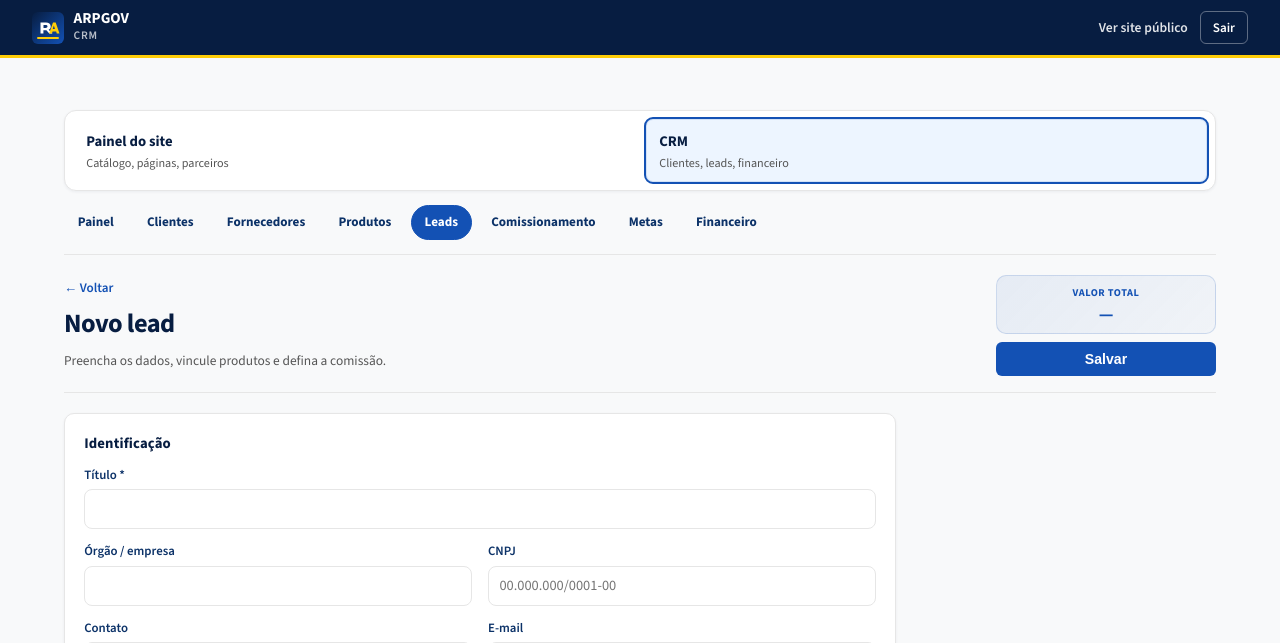
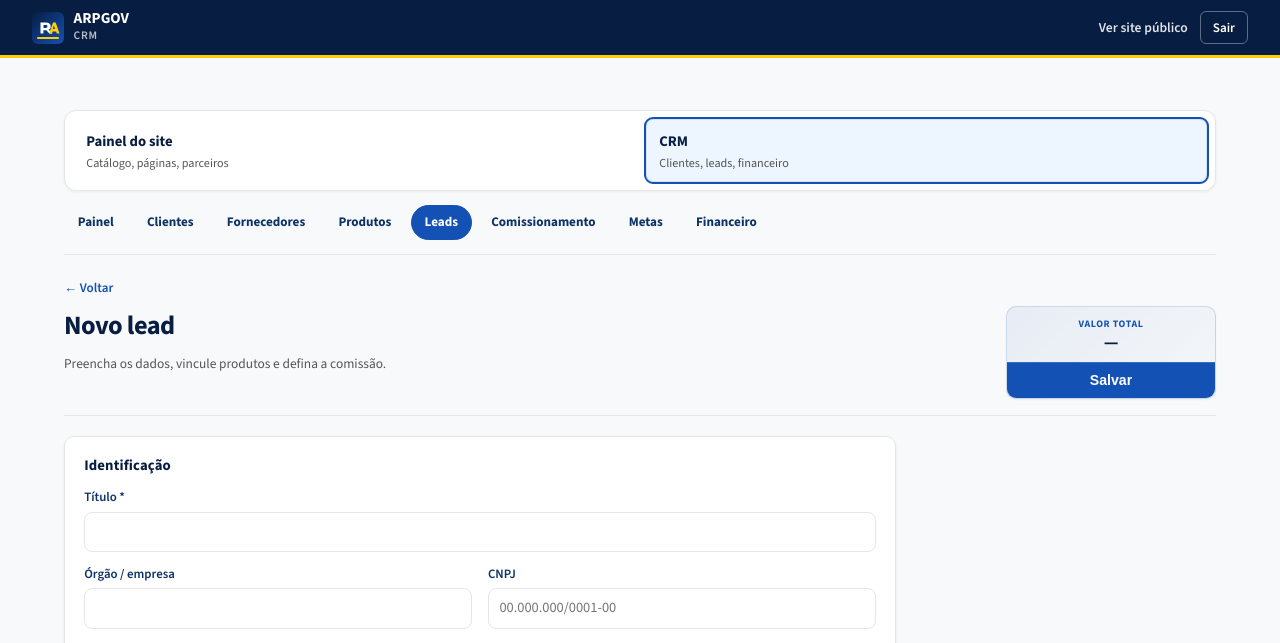
Before and after one commit to arpsistemaslv-cloud/ARPGOV, a Flask app: page /crm/leads/nova in a window 1280 px wide. Shown: the top 643 px of the page. Run offline with Flask 3, Linux system fonts and the light colour scheme; the visitor is signed in with stand-in values (Sample User, id 1); data comes from the database, SQL or seed files in the repository; data that the repository does not hold is empty.

Commit message:
Refina alinhamento do valor e botao Salvar no cabecalho do lead.
Co-authored-by: Cursor <cursoragent@cursor.com>

```diff
--- a/static/css/crm.css
+++ b/static/css/crm.css
@@ -1277,90 +1277,130 @@
 }
 
 .lead-form-header {
-  display: flex;
-  flex-wrap: wrap;
-  align-items: flex-start;
-  justify-content: space-between;
-  gap: 0.85rem 1.25rem;
   margin-bottom: 1.25rem;
   padding-bottom: 1rem;
   border-bottom: 1px solid var(--border, #e2e8f0);
 }
 
+.lead-form-header__top {
+  display: flex;
+  align-items: flex-start;
+  justify-content: space-between;
+  gap: 0.75rem 1rem;
+}
+
 .lead-form-header__main {
-  flex: 1 1 220px;
+  flex: 1 1 auto;
   min-width: 0;
 }
 
 .lead-form-header__actions {
   flex: 0 0 auto;
+}
+
+.lead-form-header__toolbar {
+  display: flex;
+  align-items: stretch;
+  flex-wrap: nowrap;
+  border: 1px solid rgba(19, 81, 180, 0.16);
+  border-radius: 10px;
+  overflow: hidden;
+  background: linear-gradient(135deg, rgba(19, 81, 180, 0.07), rgba(19, 81, 180, 0.02));
+  box-shadow: 0 1px 2px rgba(7, 29, 65, 0.05);
+}
+
+.lead-form-header__stat {
+  display: flex;
+  flex-direction: column;
+  justify-content: center;
+  padding: 0.5rem 0.75rem;
   min-width: 0;
 }
 
-.lead-form-header__toolbar {
-  display: flex;
-  align-items: stretch;
-  gap: 0.5rem;
-}
-
-.lead-sale-total-card--header {
-  padding: 0.55rem 0.75rem;
-  text-align: left;
-  margin: 0;
-  min-width: 0;
-  flex: 1 1 auto;
-}
-
-.lead-sale-total-card--header .lead-sale-total {
-  font-size: 1.05rem;
-  margin: 0.1rem 0 0;
+.lead-form-header__stat-label {
+  font-size: 0.62rem;
+  font-weight: 700;
+  text-transform: uppercase;
+  letter-spacing: 0.06em;
+  color: var(--gov-blue-70, #1351b4);
   line-height: 1.2;
+}
+
+.lead-form-header__stat-value {
+  margin: 0.12rem 0 0;
+  font-size: clamp(0.92rem, 2.8vw, 1.12rem);
+  font-weight: 800;
+  color: var(--gov-blue-90, #071d41);
+  line-height: 1.15;
   white-space: nowrap;
-}
-
-.lead-sale-total-card--header .lead-sale-total-card__label {
-  font-size: 0.65rem;
-  letter-spacing: 0.05em;
 }
 
 .lead-form-header__save {
   flex: 0 0 auto;
   align-self: stretch;
+  margin: 0;
   padding: 0.55rem 1rem;
   font-size: 0.88rem;
+  font-weight: 700;
   white-space: nowrap;
+  border: none;
+  border-radius: 0;
+  border-left: 1px solid rgba(19, 81, 180, 0.14);
+  box-shadow: none;
+}
+
+.lead-form-header__save:hover {
+  filter: brightness(1.05);
 }
 
 @media (min-width: 900px) {
   .lead-form-header__toolbar {
     flex-direction: column;
-    width: 220px;
-  }
-
-  .lead-sale-total-card--header {
+    width: 210px;
+  }
+
+  .lead-form-header__stat {
+    align-items: center;
     text-align: center;
-  }
-
-  .lead-sale-total-card--header .lead-sale-total {
+    padding: 0.65rem 0.75rem 0.55rem;
+  }
+
+  .lead-form-header__stat-value {
     font-size: 1.15rem;
   }
 
   .lead-form-header__save {
     width: 100%;
+    border-left: none;
+    border-top: 1px solid rgba(255, 255, 255, 0.15);
+    padding: 0.6rem 0.85rem;
   }
 }
 
 @media (max-width: 899px) {
-  .lead-form-header {
+  .lead-form-header__top {
+    flex-direction: column;
     align-items: stretch;
-  }
-
-  .lead-form-header__actions {
-    width: 100%;
   }
 
   .lead-form-header__toolbar {
     width: 100%;
+  }
+
+  .lead-form-header__stat {
+    flex: 1 1 auto;
+  }
+
+  .lead-form-header__save {
+    min-width: 5.75rem;
+    padding-left: 1.15rem;
+    padding-right: 1.15rem;
+  }
+}
+
+@media (max-width: 420px) {
+  .lead-form-header__stat-value {
+    font-size: 0.88rem;
   }
 }
 
@@ -1370,7 +1410,7 @@
   font-weight: 600;
   color: var(--gov-blue-70, #1351b4);
   text-decoration: none;
-  margin-bottom: 0.35rem;
+  margin-bottom: 0.5rem;
 }
 
 .lead-form-back:hover {
--- a/templates/crm/op_form.html
+++ b/templates/crm/op_form.html
@@ -13,8 +13,9 @@
 
 <div class="lead-form-page">
   <header class="lead-form-header">
+    <a class="lead-form-back" href="{{ cancel_url|default(url_for('crm.crm_dashboard')) }}">← Voltar</a>
+    <div class="lead-form-header__top">
       <div class="lead-form-header__main">
-      <a class="lead-form-back" href="{{ cancel_url|default(url_for('crm.crm_dashboard')) }}">← Voltar</a>
         <h1 class="lead-form-header__title">{% if opp %}Editar lead{% else %}Novo lead{% endif %}</h1>
         {% if opp %}
         <p class="lead-form-header__meta">
@@ -27,15 +28,16 @@
         {% endif %}
       </div>
       <div class="lead-form-header__actions">
-      <div class="lead-form-header__toolbar">
-        <div class="lead-sale-total-card lead-sale-total-card--header" id="lead_sale_total_wrap">
-          <span class="lead-sale-total-card__label">Valor total</span>
-          <p class="lead-sale-total" id="lead_sale_total_display" aria-live="polite">
+        <div class="lead-form-header__toolbar" id="lead_sale_total_wrap">
+          <div class="lead-form-header__stat">
+            <span class="lead-form-header__stat-label">Valor total</span>
+            <p class="lead-form-header__stat-value lead-sale-total" id="lead_sale_total_display" aria-live="polite">
               {% if opp and opp.value_brl is not none %}{{ opp.value_brl|float|brl }}{% else %}—{% endif %}
             </p>
             <input type="hidden" id="value_brl" form="lead-main-form" value="{% if opp and opp.value_brl is not none %}{{ opp.value_brl|brl_decimal }}{% endif %}">
           </div>
           <button type="submit" class="btn btn--primary lead-form-header__save" form="lead-main-form">Salvar</button>
+        </div>
       </div>
     </div>
   </header>
```
Lines whose indentation alone changed are shown as unchanged.
